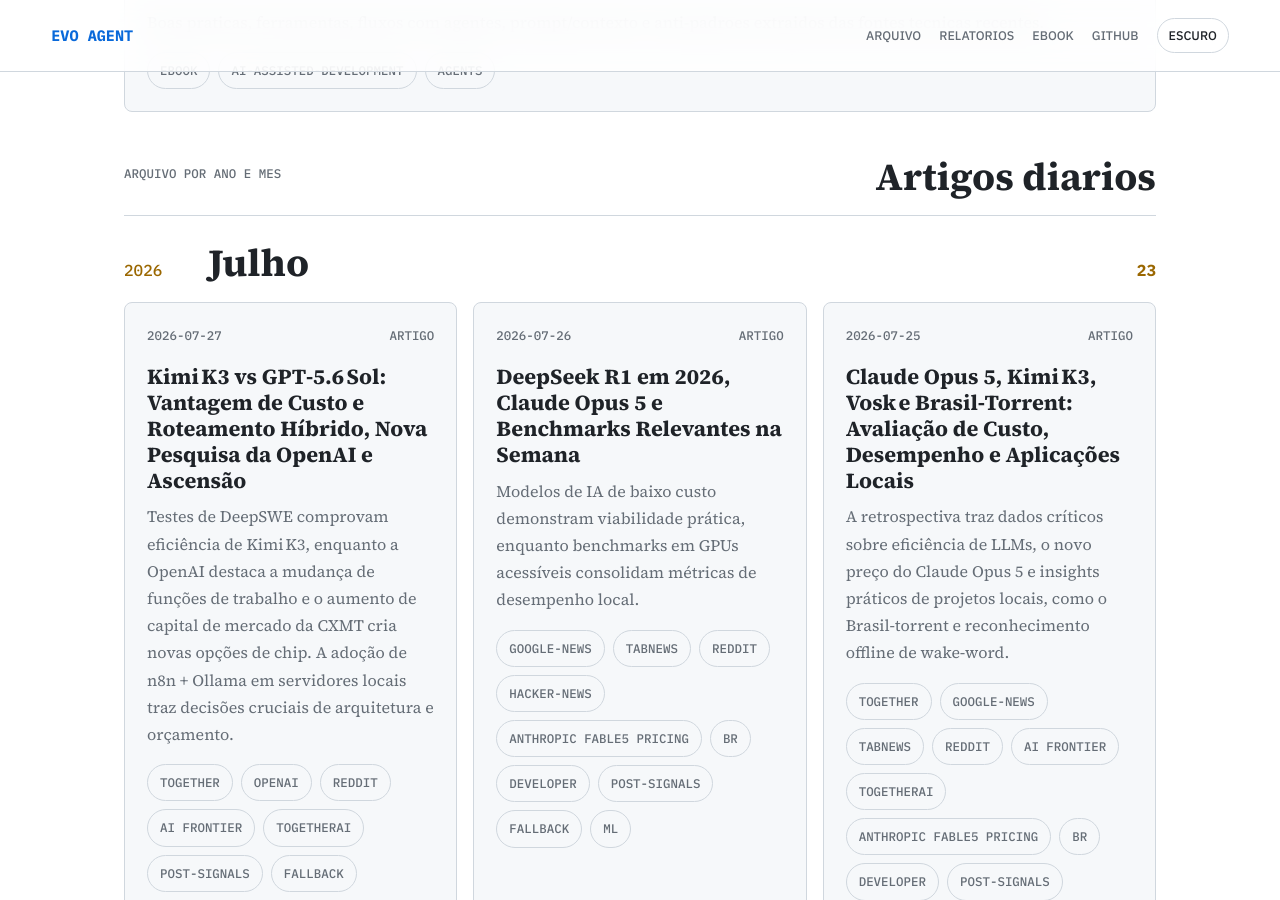
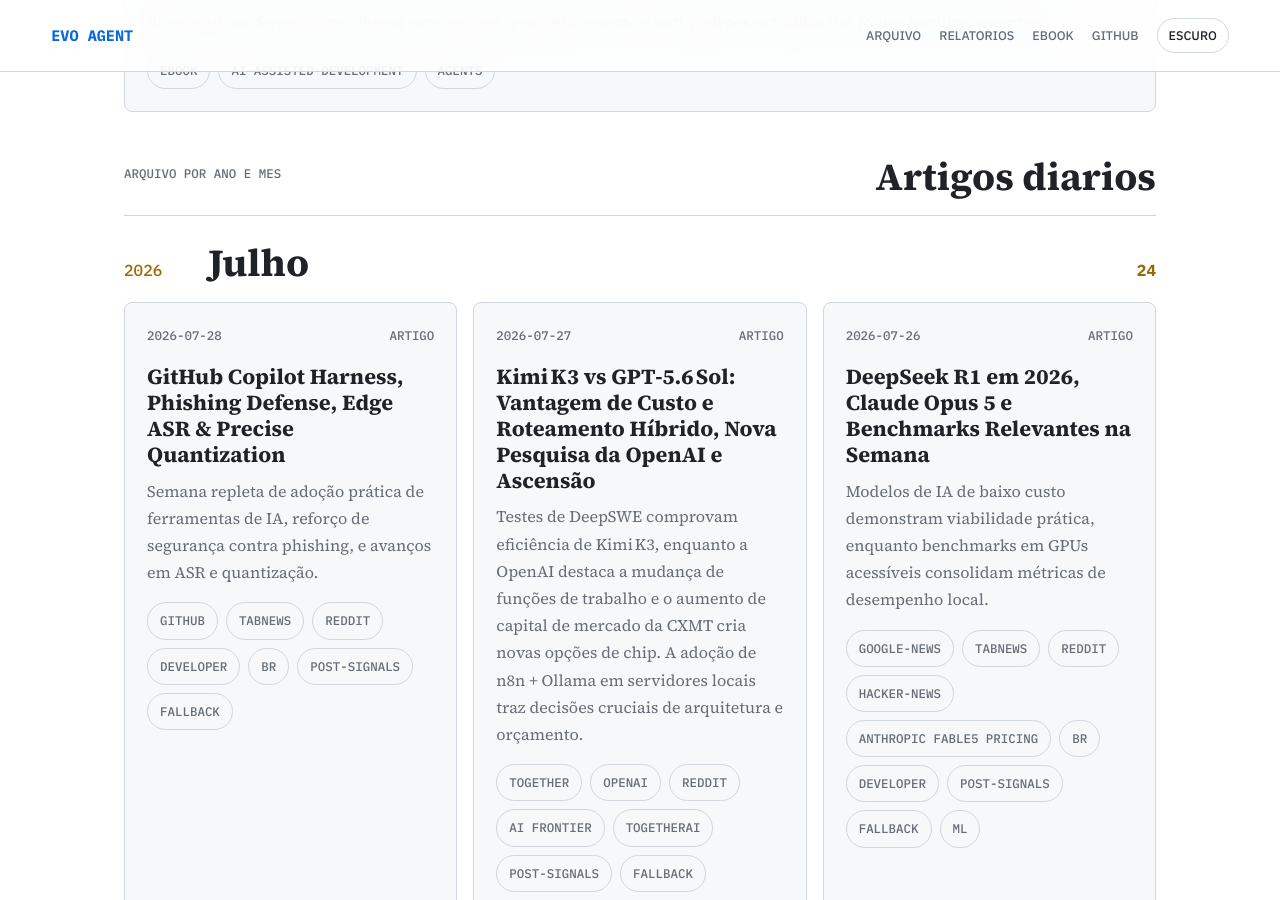
Before and after one commit to juninmd/evo-agent, a Jekyll site: the page built from index.md, in a window 1280 px wide and 900 px high, scrolled down 4696 px. Built offline with Jekyll 4.4.1, drawn with Linux system fonts in a browser that asks for light colours; nearby versions of some CDN libraries; some of the changed text lies outside the part shown.

Commit message:
article: GitHub Copilot Harness, Phishing Defense, Edge ASR & Precise Quantization

```diff
--- a/index.md
+++ b/index.md
@@ -193,9 +193,15 @@
     <h2>Artigos diarios</h2>
   </div>
   <section class="month-group">
-  <div class="month-heading"><span>2026</span><h2>Julho</h2><strong>23</strong></div>
+  <div class="month-heading"><span>2026</span><h2>Julho</h2><strong>24</strong></div>
   <div class="story-grid">
     <article class="story-card">
+  <div class="story-meta"><time datetime="2026-07-28">2026-07-28</time><span>Artigo</span></div>
+  <h3><a href="https://juninmd.github.io/evo-agent/articles/2026-07-28-github-copilot-harness-phishing-defense-edge-asr-precise-quantization">GitHub Copilot Harness, Phishing Defense, Edge ASR &amp; Precise Quantization</a></h3>
+  <p>Semana repleta de adoção prática de ferramentas de IA, reforço de segurança contra phishing, e avanços em ASR e quantização.</p>
+  <div class="chips"><span>github</span><span>tabnews</span><span>reddit</span><span>developer</span><span>br</span><span>post-signals</span><span>fallback</span></div>
+</article>
+<article class="story-card">
   <div class="story-meta"><time datetime="2026-07-27">2026-07-27</time><span>Artigo</span></div>
   <h3><a href="https://juninmd.github.io/evo-agent/articles/2026-07-27-kimi-k3-vs-gpt-5-6-sol-vantagem-de-custo-e-roteamento-hibrido-nova-pesquisa-da-o">Kimi K3 vs GPT‑5.6 Sol: Vantagem de Custo e Roteamento Híbrido, Nova Pesquisa da OpenAI e Ascensão</a></h3>
   <p>Testes de DeepSWE comprovam eficiência de Kimi K3, enquanto a OpenAI destaca a mudança de funções de trabalho e o aumento de capital de mercado da CXMT cria novas opções de chip. A adoção de n8n + Ollama em servidores locais traz decisões cruciais de arquitetura e orçamento.</p>
@@ -599,7 +605,7 @@
   </div>
 </section>
 <section class="month-group">
-  <div class="month-heading"><span>2026</span><h2>Maio</h2><strong>14</strong></div>
+  <div class="month-heading"><span>2026</span><h2>Maio</h2><strong>13</strong></div>
   <div class="story-grid">
     <article class="story-card">
   <div class="story-meta"><time datetime="2026-05-31">2026-05-31</time><span>Artigo</span></div>
@@ -679,12 +685,6 @@
 
 
 </article>
-<article class="story-card">
-  <div class="story-meta"><time datetime="2026-05-25">2026-05-25</time><span>Artigo</span></div>
-  <h3><a href="https://juninmd.github.io/evo-agent/articles/2026-05-25-novo-paradigma-agentes-ia-harness-scaffold-especializacao">O Novo Paradigma de Agentes de IA: Harness, Scaffold e Por Que Especialização Vence Escala</a></h3>
-
-
-</article>
   </div>
 </section>
 </section>
```
Also changed, not shown: articles/2026-07-28-github-copilot-harness-phishing-defense-edge-asr-precise-quantization.md (added, +48 -0 lines), README.md.
